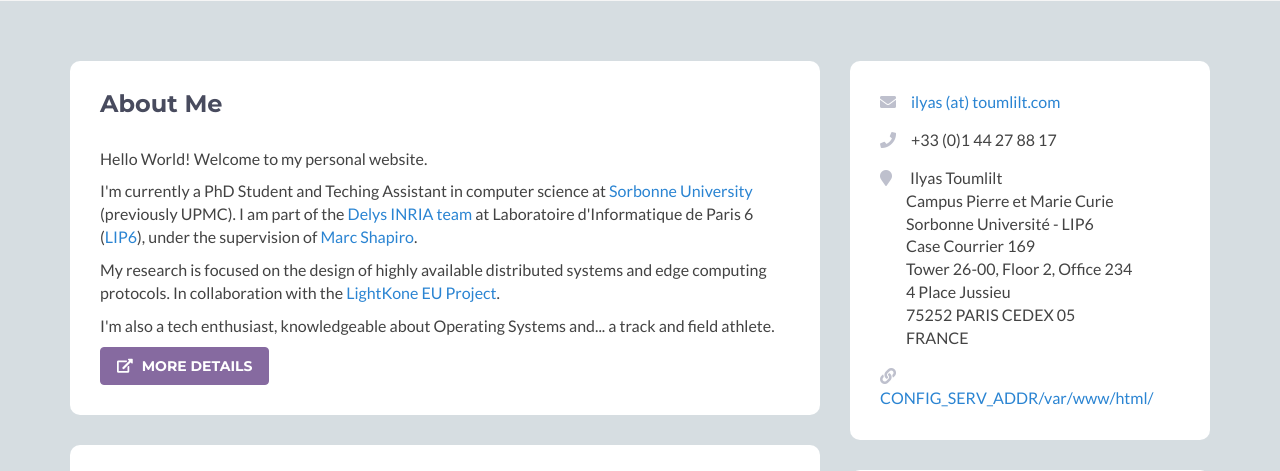
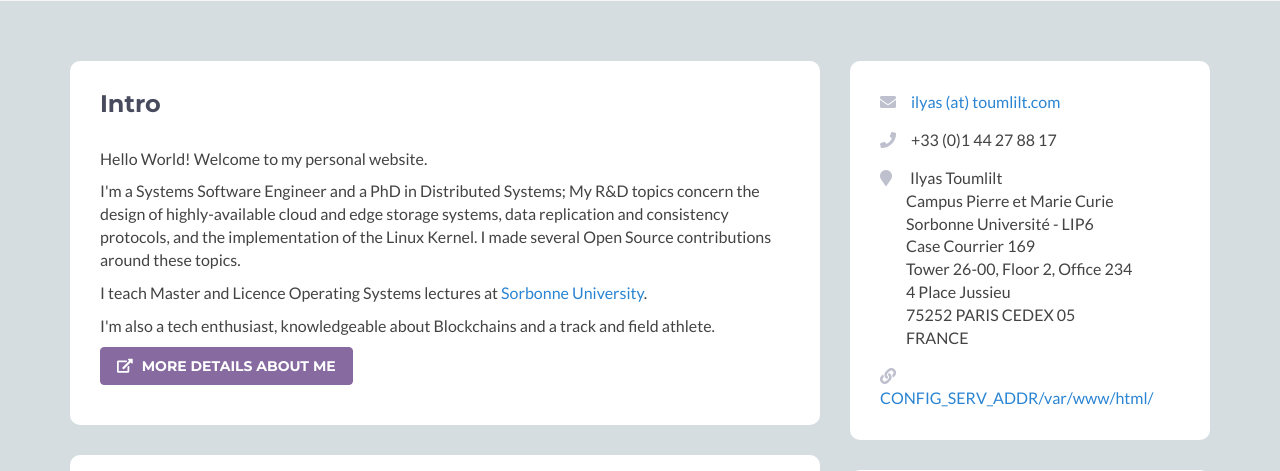
Before and after one commit to itoumlilt/toumlilt.com, a PHP site: page /index.php in a window 1280 px wide. Shown: the part 283-754 px from the top of the page. Run offline with PHP 8.4, Linux system fonts and the light colour scheme; a stand-in replaces the project's code that opens the database connection; some libraries are stand-ins or nearby versions.

Commit message:
Update main intro text

```diff
--- a/src/main/primary_layer.php
+++ b/src/main/primary_layer.php
@@ -16,27 +16,29 @@
     <!-- ******************* MAIN PL ABOUT ME ******************** -->
     <section class="about section">
         <div class="section-inner">
-            <h2 class="heading">About Me</h2>
+            <h2 class="heading">Intro</h2>
             <div class="content">
                 <p>Hello World! Welcome to my personal website.</p>
-                <p>I'm currently a PhD Student and Teching Assistant in computer science
-                    at <a href="https://www.sorbonne-universite.fr/" target="_blank">Sorbonne University</a>
-                    (previously UPMC).
-                    I am part of the <a href="https://team.inria.fr/delys/fr/" target="_blank">
-                        Delys INRIA team</a> at Laboratoire d'Informatique de Paris 6
-                    (<a href="https://lip6.fr" target="_blank">LIP6</a>), under the supervision
-                    of <a href="https://pages.lip6.fr/Marc.Shapiro/" target="_blank">Marc Shapiro</a>.
+                <p>
+                    I'm a Systems Software Engineer and a PhD in Distributed Systems;
+                    My R&D topics concern the design of highly-available cloud and edge storage systems, data replication and consistency protocols, and the implementation of the Linux Kernel.
+                    I made several Open Source contributions around these topics.
                 </p>
                 <p>
-                    My research is focused on the design of highly available distributed systems and edge computing protocols. In collaboration with the <a href="https://www.lightkone.eu/" target="_blank">LightKone EU Project</a>.
+                    I teach Master and Licence Operating Systems lectures at
+                    <a href="https://www.sorbonne-universite.fr/" target="_blank">Sorbonne University</a>.
                 </p>
                 <p>
-                    I'm also a tech enthusiast, knowledgeable about Operating Systems and... a track and field athlete.
+                    I'm also a tech enthusiast,
+                    knowledgeable about Blockchains
+                    and a track and field athlete.
                 </p>
-                <a class="btn btn-cta-secondary" href="<?php echo URL_ABOUT_ME; ?>" target="_blank">
-                    <i class="fas fa-external-link-alt"></i>
-                    More details
-                </a>
+                <p>
+                    <a class="btn btn-cta-secondary" href="<?php echo URL_ABOUT_ME; ?>" target="_blank">
+                        <i class="fas fa-external-link-alt"></i>
+                        More details about me
+                    </a>
+                </p>
             </div>
             <!--//content-->
         </div>
```
